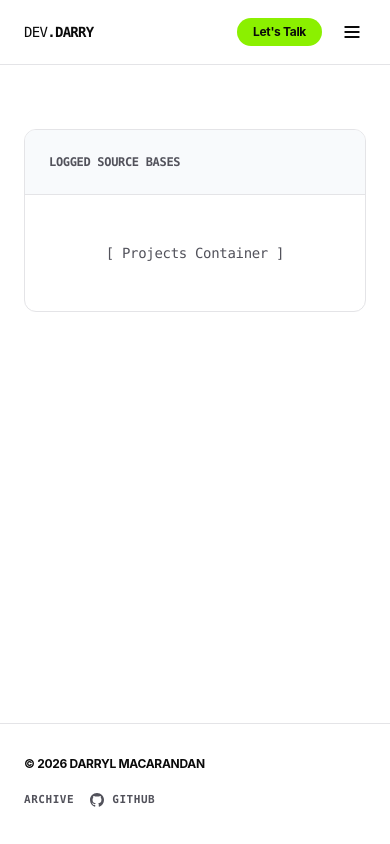
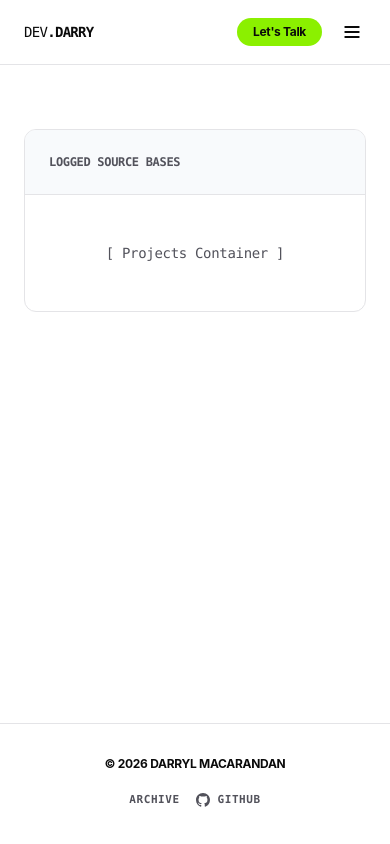
Before and after one commit to Darryl0001/my-portfolio, a React (Vite) app: page /archive in a window 390 px wide. Built offline with nearby package versions, Linux system fonts and the light colour scheme.

Commit message:
footer responsive

```diff
--- a/src/components/Footer.jsx
+++ b/src/components/Footer.jsx
@@ -5,26 +5,28 @@ export default function Footer() {
 
   return (
     <footer className="w-full border-t border-border-subtle bg-white py-8 px-6 font-mono text-[11px] text-fg-muted">
-      {/* Responsive Layout Settings:
-        - Mobile views (`flex-col items-start gap-4`): Stacks the rows neatly without awkward squishing.
-        - Desktop views (`sm:flex-row sm:items-center sm:justify-between sm:gap-6`): Realigns components horizontally.
+      {/* Changed `items-start` to `items-center` for mobile viewports.
+        This forces the stacked columns to align perfectly along the central axis.
       */}
-      <div className="mx-auto max-w-5xl flex flex-col items-start gap-4 sm:flex-row sm:items-center sm:justify-between sm:gap-6 w-full">
+      <div className="mx-auto max-w-5xl flex flex-col items-center gap-4 sm:flex-row sm:items-center sm:justify-between sm:gap-6 w-full">
 
         {/* Left Column: Copyright Identity */}
-        <div className="flex flex-col gap-1.5">
+        <div className="flex flex-col gap-1.5 text-center sm:text-left">
           <p className="font-sans text-xs text-fg-main font-bold tracking-tight">
             © {currentYear} DARRYL MACARANDAN
           </p>
         </div>
 
         {/* Right Column: Fast Utilities Matrix */}
-        <div className="flex flex-wrap items-center gap-x-4 gap-y-2 sm:gap-x-6 font-bold uppercase tracking-wider w-full sm:w-auto">
+        {/* Changed `justify-start` (default) to `justify-center` for mobile layout tracking.
+          This centers the inline interactive options together.
+        */}
+        <div className="flex flex-wrap items-center justify-center gap-x-4 gap-y-2 sm:gap-x-6 font-bold uppercase tracking-wider w-full sm:w-auto">
           <Link to="/archive" className="hover:text-fg-main transition-colors py-1 sm:py-0">
             Archive
           </Link>
 
-          {/* Subtle line divider hides on mobile stacks to keep the screen free of orphan symbols */}
+          {/* Subtle line divider remains hidden on mobile layouts */}
           <span className="text-slate-200 select-none hidden sm:inline">/</span>
 
           <a
```
